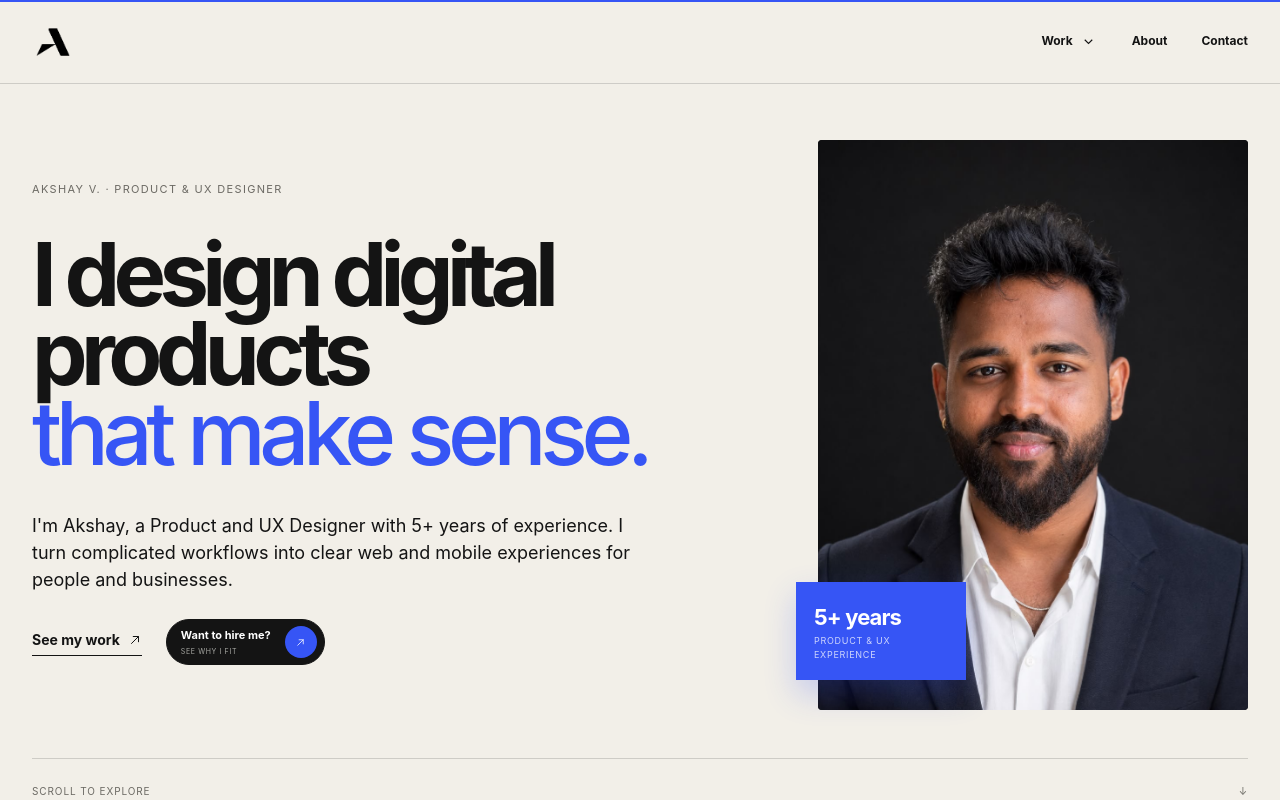
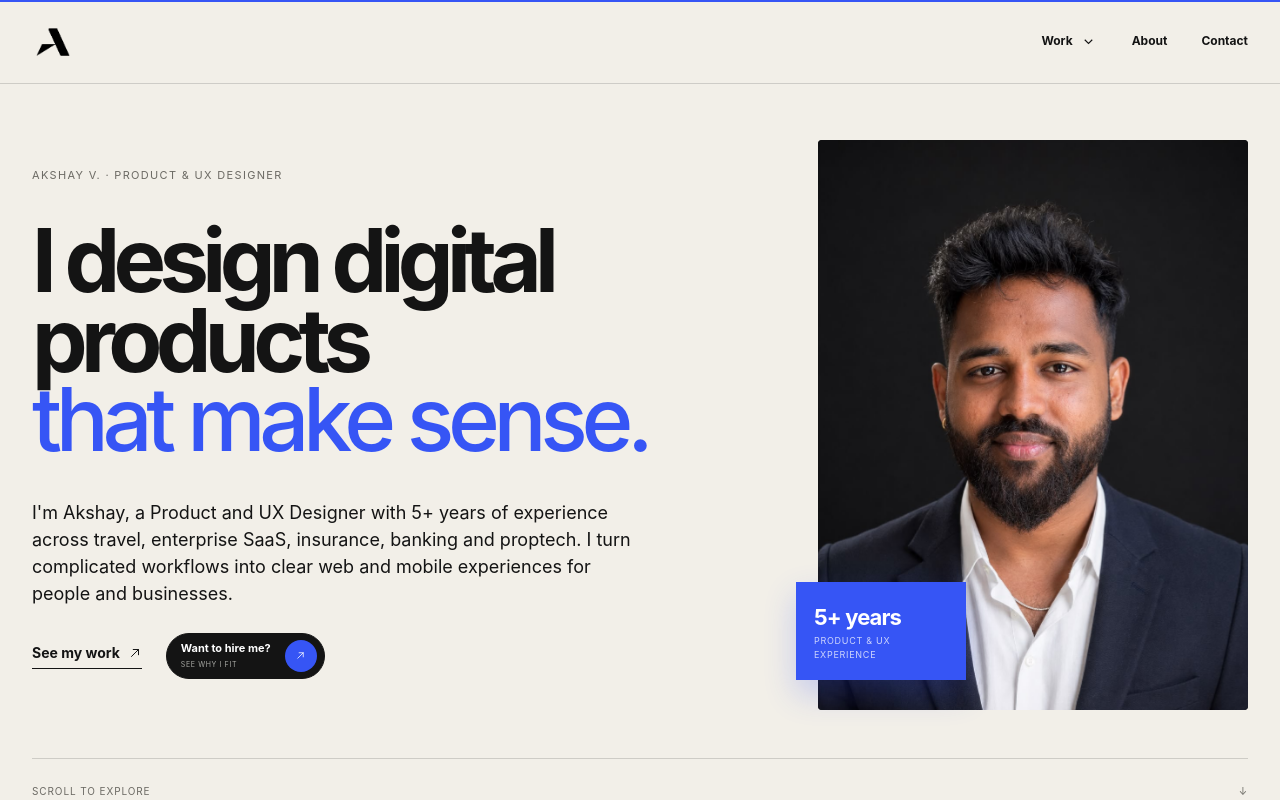
Before and after one commit to Akshayux/akshay-portfolio, a Next.js app: page / in a window 1280 px wide. Shown: the top 800 px of the page. Built offline with nearby package versions, Linux system fonts and the light colour scheme.

Commit message:
Add industries to homepage introduction

```diff
--- a/app/page.tsx
+++ b/app/page.tsx
@@ -10,7 +10,7 @@ export default function Home(){return <PageFrame>
       <span className="hero-label">Akshay V. · Product &amp; UX Designer</span>
       <h1 data-parallax-layer data-parallax-speed="12">I design digital products<br/><em>that make sense.</em></h1>
       <div className="hero-intro">
-        <p>I&apos;m Akshay, a Product and UX Designer with 5+ years of experience. I turn complicated workflows into clear web and mobile experiences for people and businesses.</p>
+        <p>I&apos;m Akshay, a Product and UX Designer with 5+ years of experience across travel, enterprise SaaS, insurance, banking and proptech. I turn complicated workflows into clear web and mobile experiences for people and businesses.</p>
         <div><Link className="text-link" href="/work" data-cursor-label="View">See my work <Arrow/></Link><RecruiterBrief/></div>
       </div>
     </div>
```
